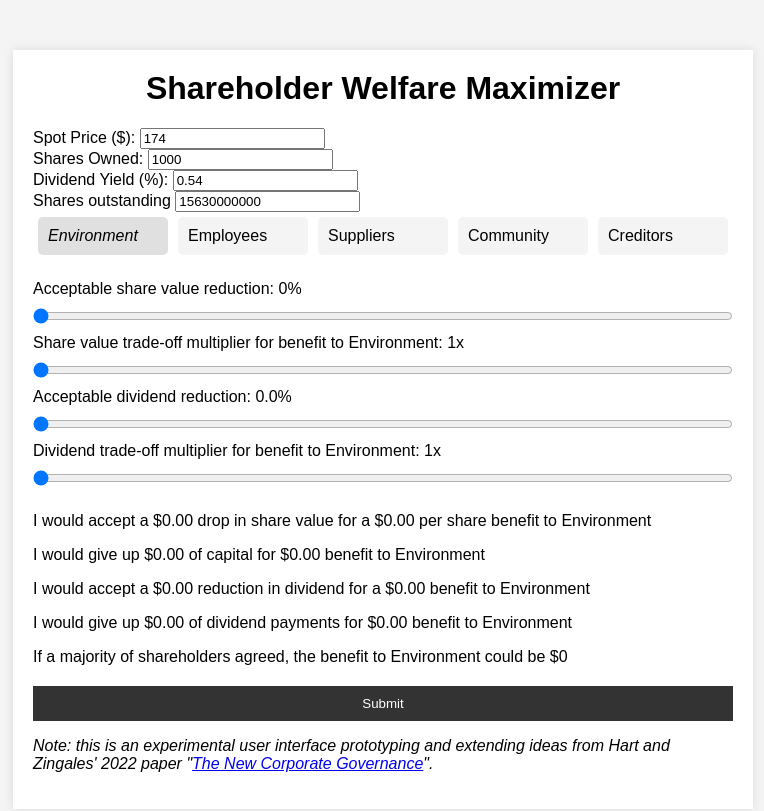
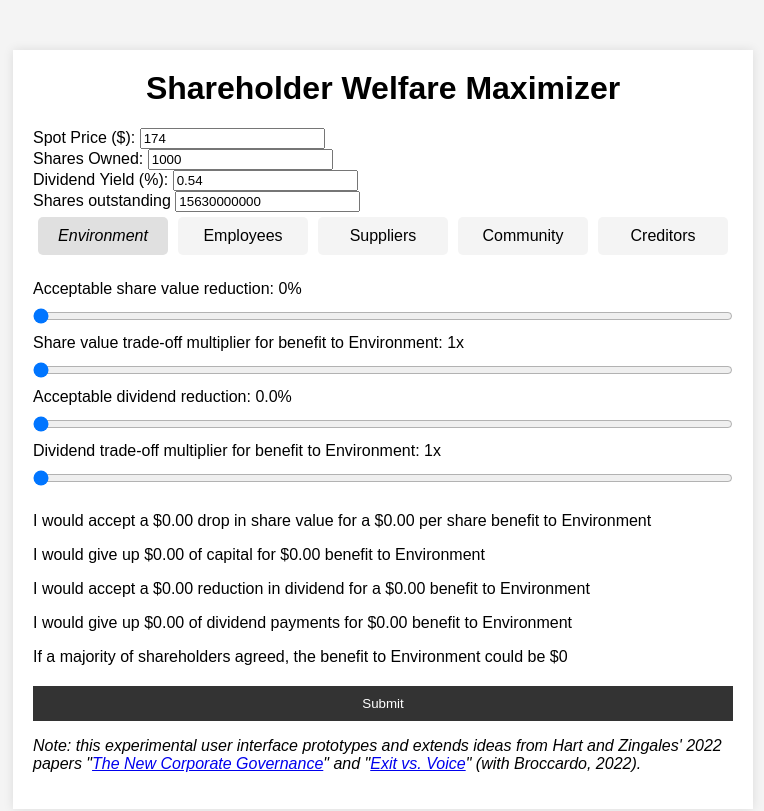
Before and after one commit to tsamb/tsamb.github.io, a Jekyll site: the page stakeholders/index.html, which Jekyll copies as it is, in a window 1280 px wide. Shown: the top 811 px of the page, without its empty margins (257-1021 px from the left). Built offline with Jekyll 4.4.1, drawn with Linux system fonts in a browser that asks for light colours.

Commit message:
Improve responsiveness

```diff
--- a/stakeholders/index.html
+++ b/stakeholders/index.html
@@ -27,13 +27,17 @@
     }
 
     .tabs {
+      width: 100%;
       display: flex;
-      justify-content: space-between;
+      flex-wrap: wrap;
+      align-items: center;
+      justify-content: flex-start;
       margin-bottom: 20px;
     }
 
     .tab {
       flex: 1;
+      text-align: center;
       background-color: #eee;
       border: none;
       padding: 10px;
@@ -141,7 +145,7 @@
       <p>If a majority of shareholders agreed, the benefit to <span class="categoryNameDynamic">Environment</span> could be <span id="totalExtrapolatedBenefit">$0</span></p>
     </div>
     <button class="submit-btn">Submit</button>
-    <p><i>Note: this is an experimental user interface prototyping and extending ideas from Hart and Zingales' 2022 paper "<a href="https://scholar.harvard.edu/hart/publications/new-corporate-governance">The New Corporate Governance</a>".</i></p>
+    <p><i>Note: this experimental user interface prototypes and extends ideas from Hart and Zingales' 2022 papers "<a href="https://scholar.harvard.edu/hart/publications/new-corporate-governance" target="_blank">The New Corporate Governance</a>" and "<a href="https://papers.ssrn.com/sol3/papers.cfm?abstract_id=3680815" target="blank">Exit vs. Voice</a>" (with Broccardo, 2022).</i></p>
   </div>
 
   <script>
```
